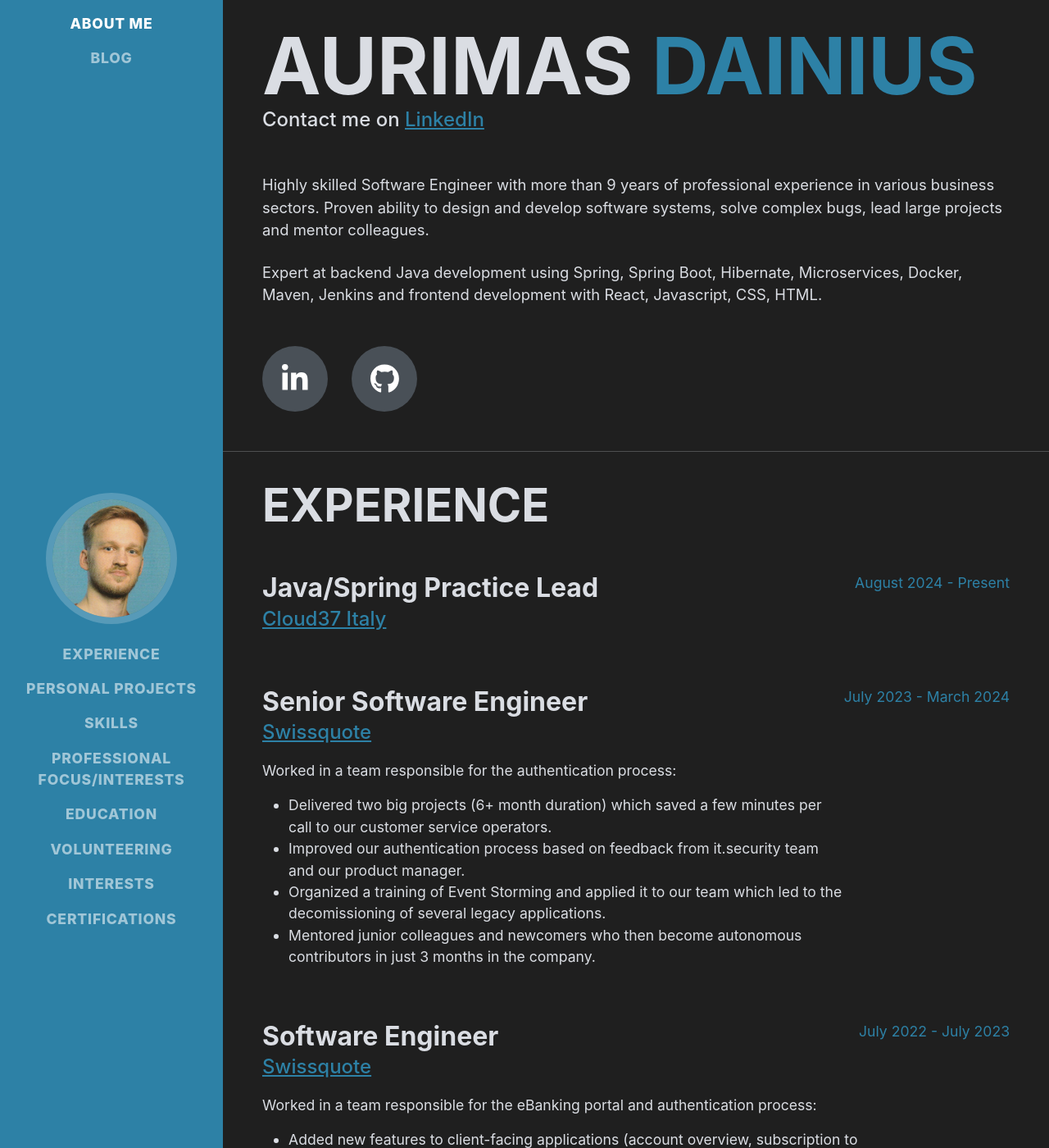
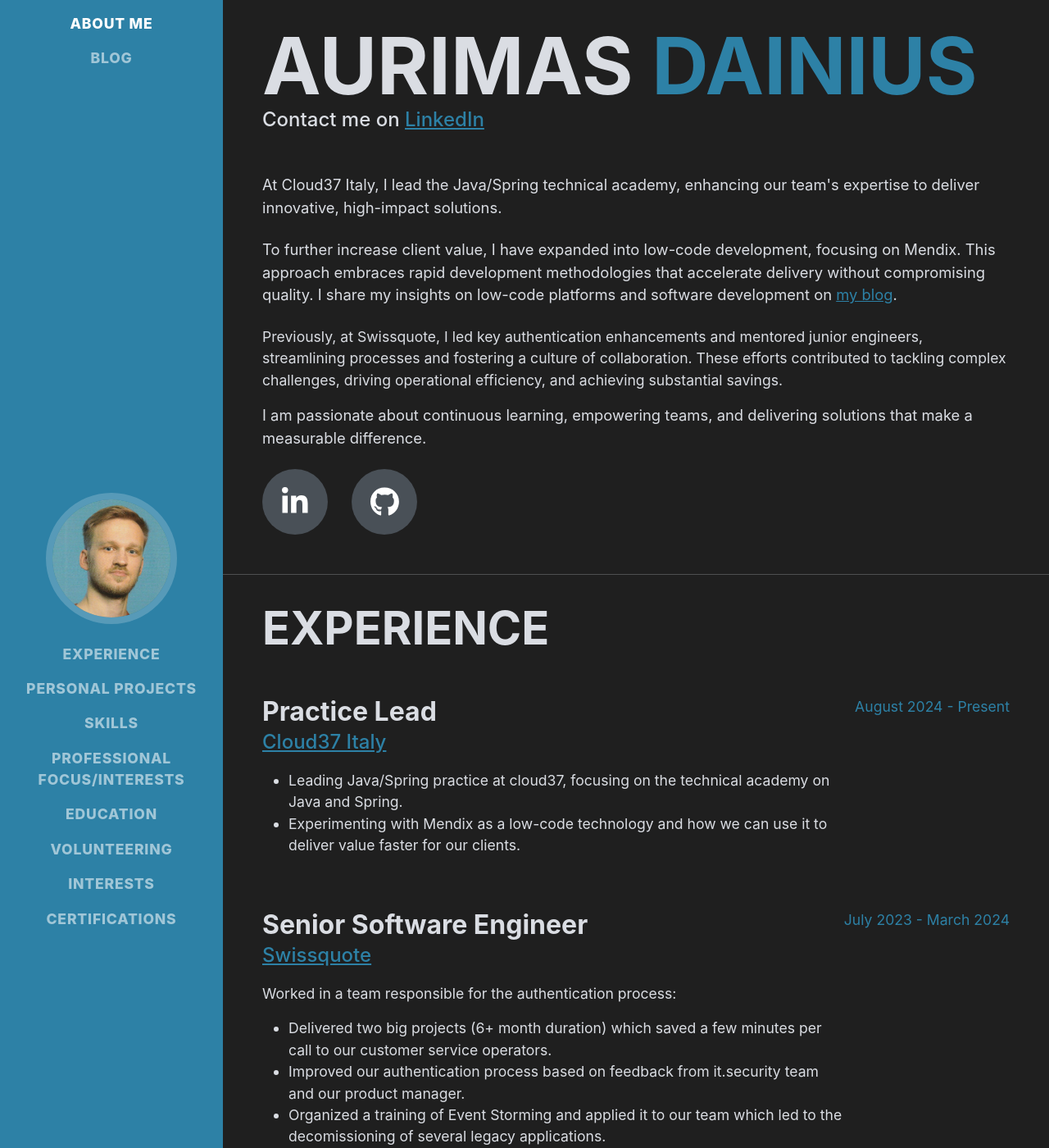
Before and after one commit to ragutislt/adainius.github.io, a Jekyll site: the page built from index.html, in a window 1280 px wide and 1400 px high. Shown: the whole window at 82% size. Built offline with Jekyll 4.4.1, drawn with Linux system fonts in a browser that asks for light colours; nearby versions of some CDN libraries; some web fonts are replaced; comment, search, counter and statistics services are not loaded; a style sheet for code colours, icons or effects is not loaded; the table of contents is made by our own code.

Commit message:
Update profile description

```diff
--- a/index.html
+++ b/index.html
@@ -12,12 +12,11 @@
         <div class="subheading mb-5">
             Contact me on <a target="_blank" href="https://www.linkedin.com/in/aurimas-dainius/">LinkedIn</a>
         </div>
-        <p class="lead mb-4">Highly skilled Software Engineer with more than 9 years of professional experience
-            in various business sectors. Proven ability to design and develop software systems, solve complex
-            bugs, lead large projects and mentor colleagues.</p>
-        <p class="lead mb-5">Expert at backend Java development using Spring, Spring Boot, Hibernate,
-            Microservices, Docker, Maven, Jenkins and frontend development with React, Javascript, CSS, HTML.
-        </p>
+        <p class="lead mb-4">At Cloud37 Italy, I lead the Java/Spring technical academy, enhancing our team's expertise to deliver innovative, high-impact solutions.</p>
+        <p class="lead mb-4">To further increase client value, I have expanded into low-code development, focusing on Mendix. This approach embraces rapid development methodologies that accelerate delivery without compromising quality. I share my insights on low-code platforms and software development on <a href="{% link blog.html %}">my blog</a>.</p>
+        <p class="lead mb-4"></p>Previously, at Swissquote, I led key authentication enhancements and mentored junior engineers, streamlining processes and fostering a culture of collaboration. These efforts contributed to tackling complex challenges, driving operational efficiency, and achieving substantial savings.</p>
+        <p class="lead mb-4">I am passionate about continuous learning, empowering teams, and delivering solutions that make a measurable difference.</p>
+
         <div class="social-icons">
             <a target="_blank" class="social-icon" href="https://www.linkedin.com/in/aurimas-dainius/"><i
                     class="fab fa-linkedin-in"></i></a>
@@ -32,8 +31,12 @@
         <h2 class="mb-5">Experience</h2>
         <div class="d-flex flex-column flex-md-row justify-content-between mb-5">
             <div class="flex-grow-1">
-                <h3 class="mb-0">Java/Spring Practice Lead</h3>
+                <h3 class="mb-0">Practice Lead</h3>
                 <div class="subheading mb-3"><a target="_blank" href="https://www.cloud37.it">Cloud37 Italy</a></div>
+                <ul>
+                    <li>Leading Java/Spring practice at cloud37, focusing on the technical academy on Java and Spring.</li>
+                    <li>Experimenting with Mendix as a low-code technology and how we can use it to deliver value faster for our clients.</li>
+                </ul>
             </div>
             <div class="flex-shrink-0"><span class="text-primary">August 2024 - Present</span></div>
         </div>
```
